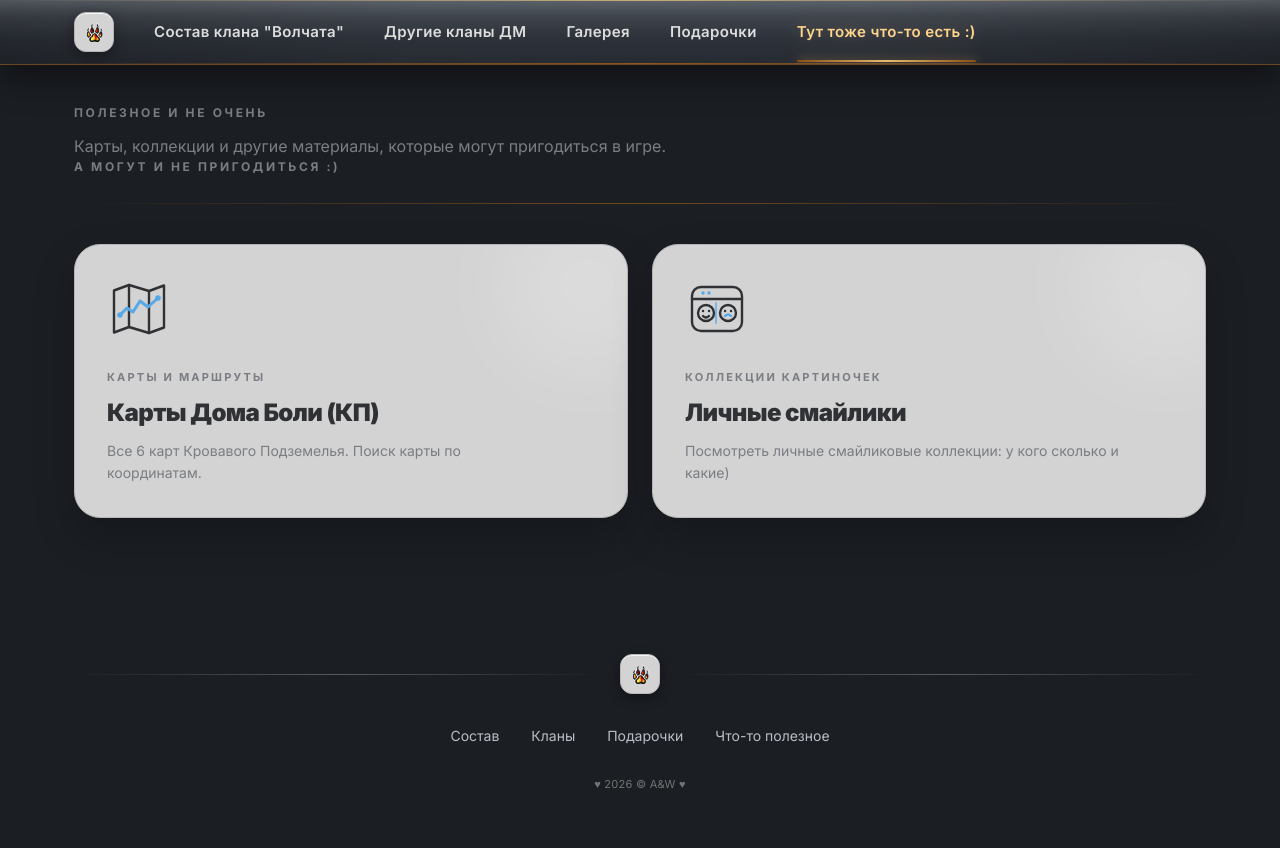
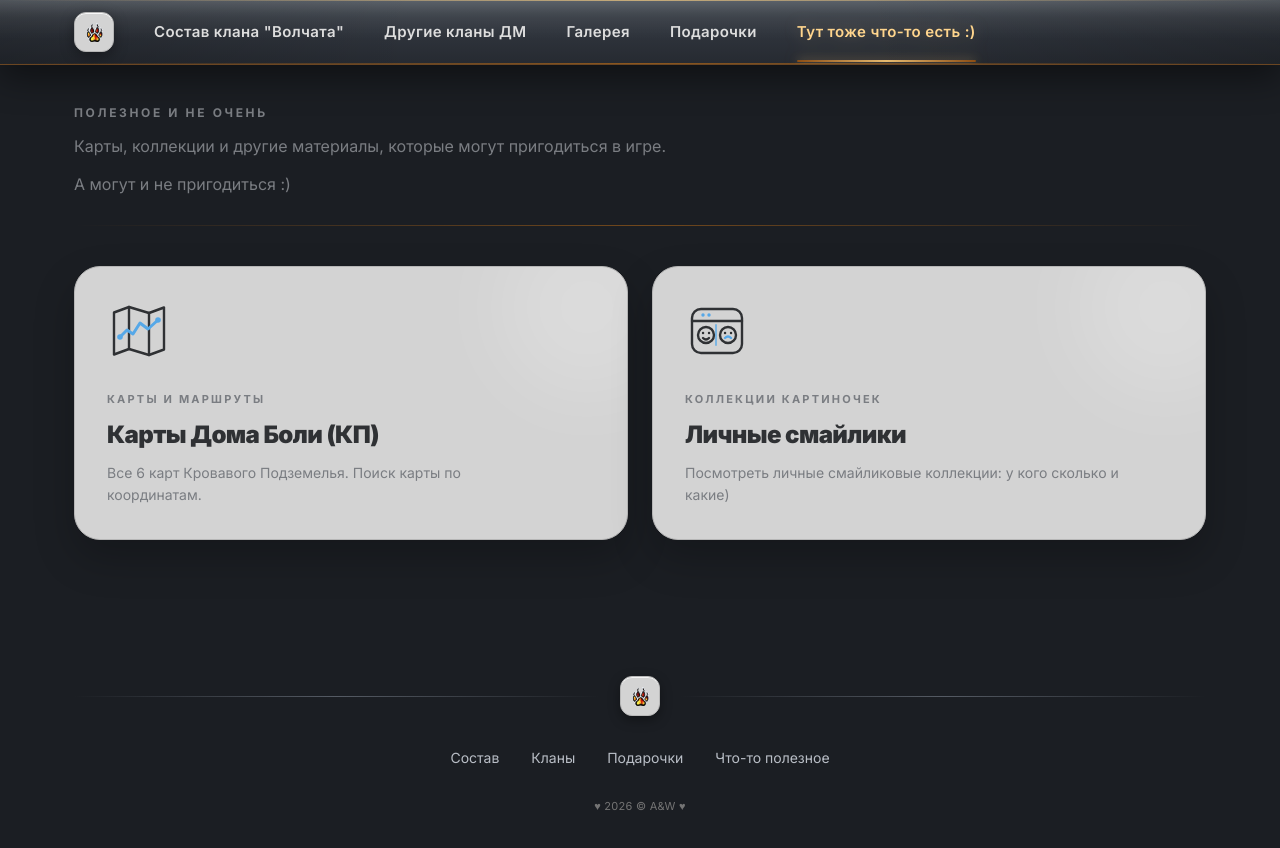
Before and after one commit to reverie-w-sh/dm-portal, a Next.js app: page /links in a window 1280 px wide. Before the commit the page ends 826 px from the top, so only its background shows below. Built offline with nearby package versions, Linux system fonts and the light colour scheme.

Commit message:
Update page.tsx

```diff
--- a/src/app/links/page.tsx
+++ b/src/app/links/page.tsx
@@ -34,7 +34,7 @@ export default function LinksPage() {
         <p className="text-ink-muted mt-3 max-w-2xl leading-relaxed">
           Карты, коллекции и другие материалы, которые могут пригодиться в игре.
         </p>
-        <p className="text-xs font-bold uppercase tracking-[0.22em] text-ink-muted mb-3">
+        <p className="text-ink-muted mt-3 max-w-2xl leading-relaxed">
           А могут и не пригодиться :)
         </p>
         <div className="divider-accent mt-7" />
```
